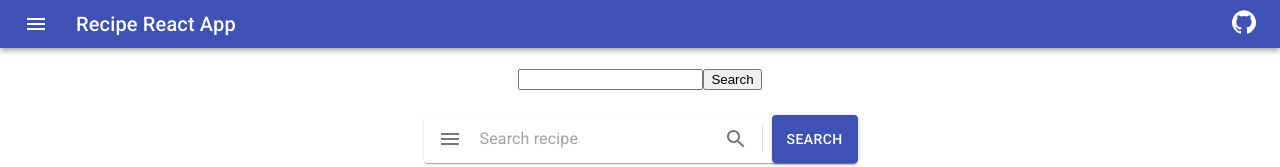
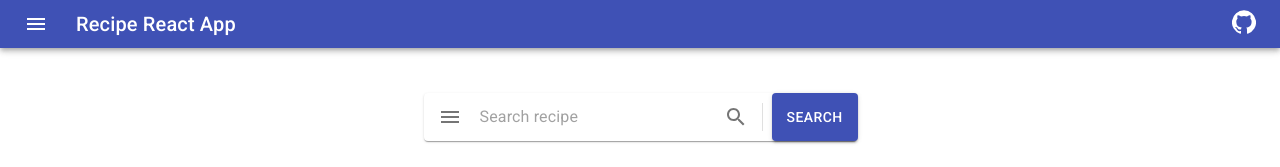
Before and after one commit to anirudhit/Recipe_React, a React (Create React App) app: page / in a window 1280 px wide. Shown: the top 167 px of the page. Built offline with nearby package versions, Linux system fonts and the light colour scheme.

Commit message:
Update App.js
- Removed search-form

```diff
--- a/src/App.js
+++ b/src/App.js
@@ -27,13 +27,7 @@ const App =() =>{
       <RecipeHeader />
 
       <div className="App-Body">
-        <form className="search-form">
-          <input className="search-bar" type="text"/>
-          <button type="submit">Search</button>
-        </form>
-
         <QueryRecipe/>
-
         <RecipeLayout recipes={recipesList}/>
       </div>
 
```
